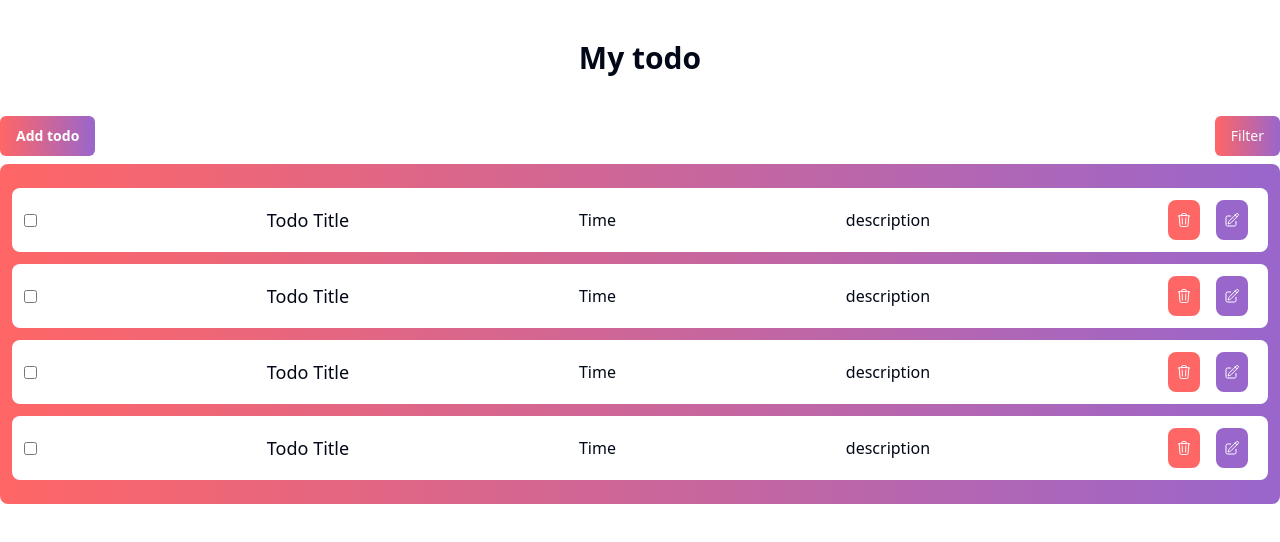
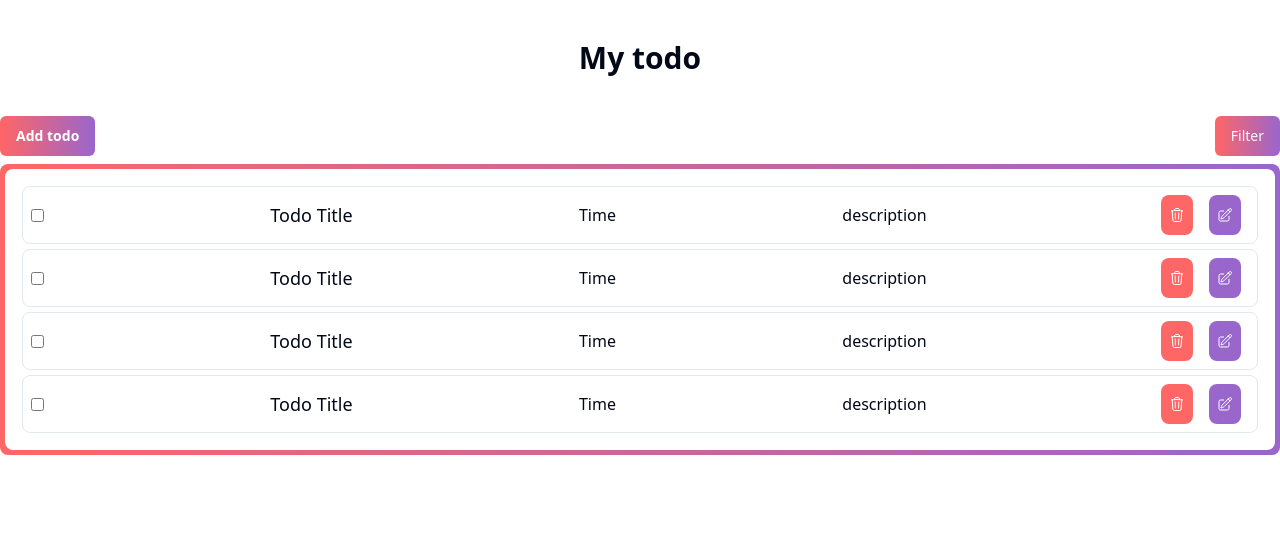
Before and after one commit to hrhabib07/redux-todo-app, a React (Vite) app: page / in a window 1280 px wide. Shown: the top 542 px of the page. Built offline with nearby package versions, Linux system fonts and the light colour scheme.

Commit message:
design related issue fixed

```diff
--- a/src/components/todo/TodoCard.tsx
+++ b/src/components/todo/TodoCard.tsx
@@ -2,7 +2,7 @@ import { Button } from "../ui/button";
 
 const TodoCard = () => {
   return (
-    <div className=" bg-white rounded-lg flex items-center justify-between  p-3 my-3">
+    <div className=" bg-white rounded-lg flex items-center justify-between  p-2 border m-[5px]">
       <input type="checkbox" />
       <p className=" font-medium text-lg">Todo Title</p>
       <p>Time</p>
--- a/src/components/todo/TodoContainer.tsx
+++ b/src/components/todo/TodoContainer.tsx
@@ -9,12 +9,14 @@ const TodoContainer = () => {
         <TodoModal></TodoModal>
         <TodoFilter></TodoFilter>
       </div>
-      <div className="bg-gradient-primary w-full h-full p-3 rounded-lg">
-        {/* <div className="font-bold text-2xl bg-white p-3 rounded-lg text-center">There is not pending task.</div> */}
-        <TodoCard></TodoCard>
-        <TodoCard></TodoCard>
-        <TodoCard></TodoCard>
-        <TodoCard></TodoCard>
+      <div className="bg-gradient-primary w-full h-full p-[5px] rounded-lg">
+        <div className=" bg-white rounded-lg p-3">
+          {/* <div className="font-bold text-2xl bg-white p-3 rounded-lg text-center">There is not pending task.</div> */}
+          <TodoCard></TodoCard>
+          <TodoCard></TodoCard>
+          <TodoCard></TodoCard>
+          <TodoCard></TodoCard>
+        </div>
       </div>
     </div>
   );
```
